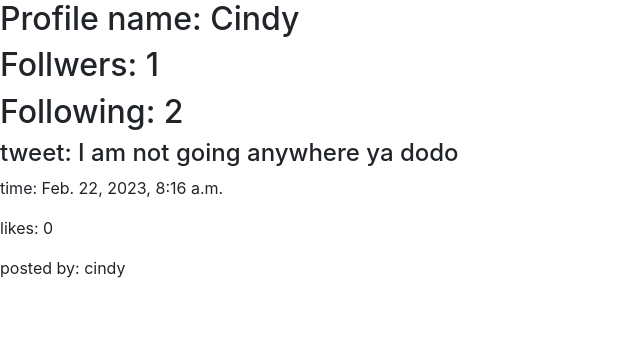
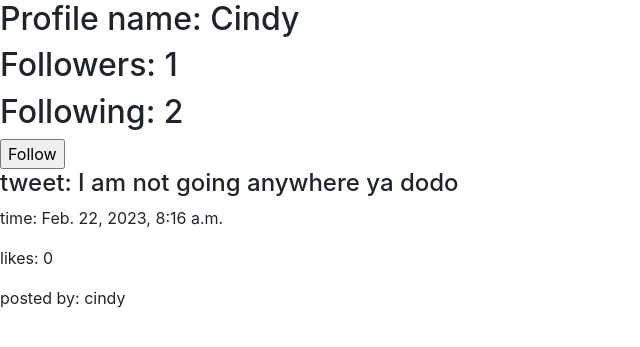
Before and after one commit to ramiqayya/project4, a Django app: page /4 in a window 1280 px wide. Shown: the part 56-403 px from the top of the page, without its empty margins (0-640 px from the left). Run offline with Django 3.2, Linux system fonts and the light colour scheme; a user stored in the database is signed in; data comes from the database, SQL or seed files in the repository; some libraries are stand-ins or nearby versions.

Commit message:
fix bug in profile adding follow and unfollow button

```diff
--- a/project4/network/templates/network/profile.html
+++ b/project4/network/templates/network/profile.html
@@ -2,9 +2,24 @@
 
 {% block body %}
 
-<h2>Profile name: {{username.username|title}}</h2>
-<h2>Follwers: {{following}}</h2>
-<h2>Following: {{follwers}}</h2>
+<h2>Profile name: {{username|title}}</h2>
+<h2>Followers: {{following}}</h2>
+<h2>Following: {{followers}}</h2>
+{%if me != username%}
+{%if me in f_list%}
+
+<form action="" method="POST">
+    <input type="submit" value="Unfollow">
+</form>
+{%elif me not in f_list%}
+
+
+<form action="" method="POST">
+    <input type="submit" value="Follow">
+</form>
+
+{%endif%}
+{%endif%}
 
 {%for post in posts%}
 <div>
--- a/project4/network/views.py
+++ b/project4/network/views.py
@@ -86,16 +86,26 @@ def register(request):
 def profile(request, user_id):
     following = Follow.objects.filter(followee_id=user_id)
     followers = Follow.objects.filter(follower_id=user_id)
+    print(followers)
+    followees_list = []
+    for follower in followers:
+        print(follower.followee)
+        followees_list.append(follower.followee)
     following_count = len(following)
     followers_count = len(followers)
     posts = Post.objects.filter(publisher_id=user_id).order_by("-date_time")
+    me = request.user
+    username = User.objects.get(pk=user_id)
 
     return render(request, "network/profile.html",
                   {
                       "following": following_count,
-                      "follwers": followers_count,
-                      "username": User.objects.get(pk=user_id),
-                      "posts": posts
+                      "followers": followers_count,
+                      "username": str(username.username),
+                      "posts": posts,
+                      "me": str(me),
+                      "f_list": followees_list
+
 
                   }
                   )
```
